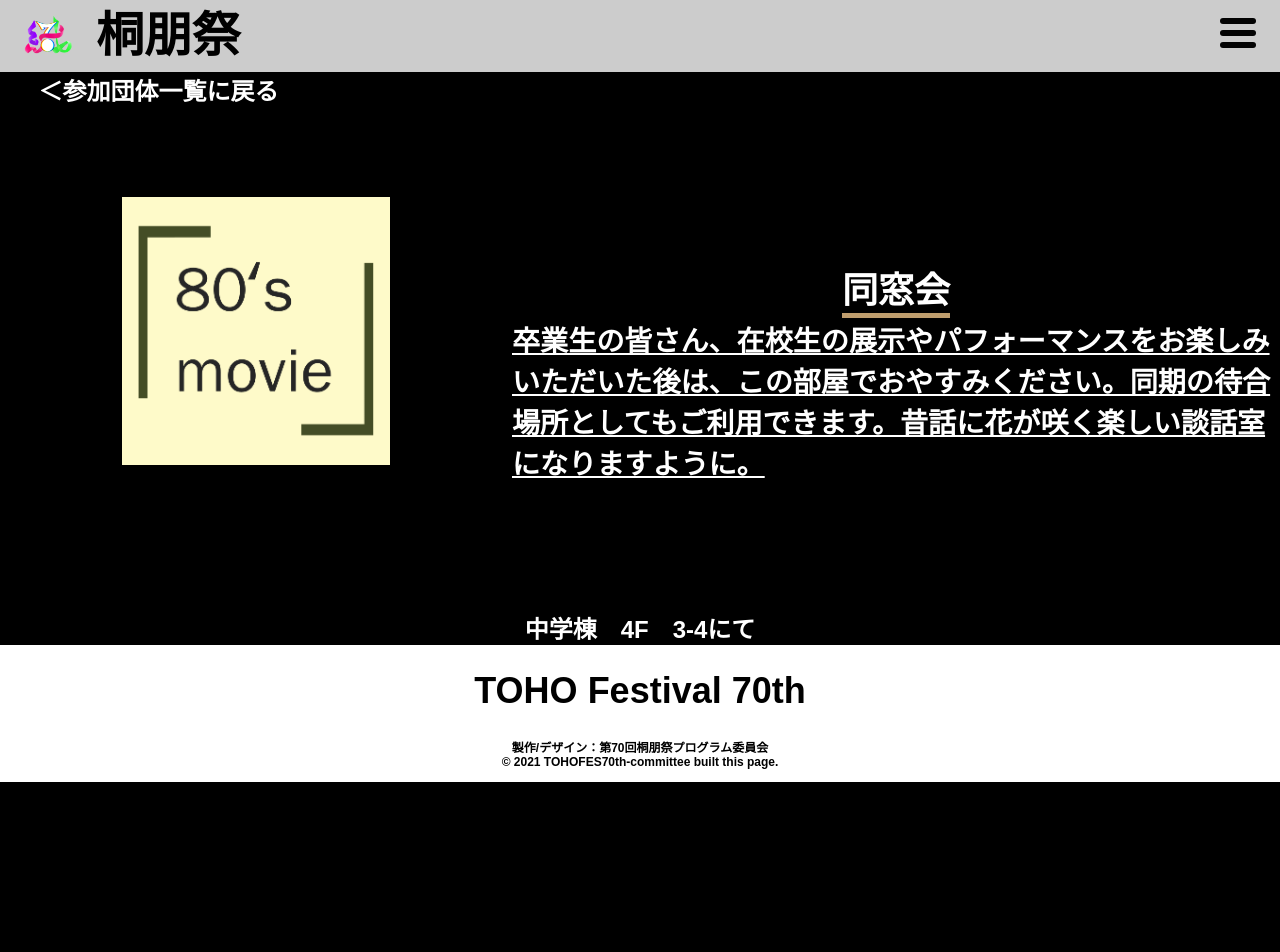
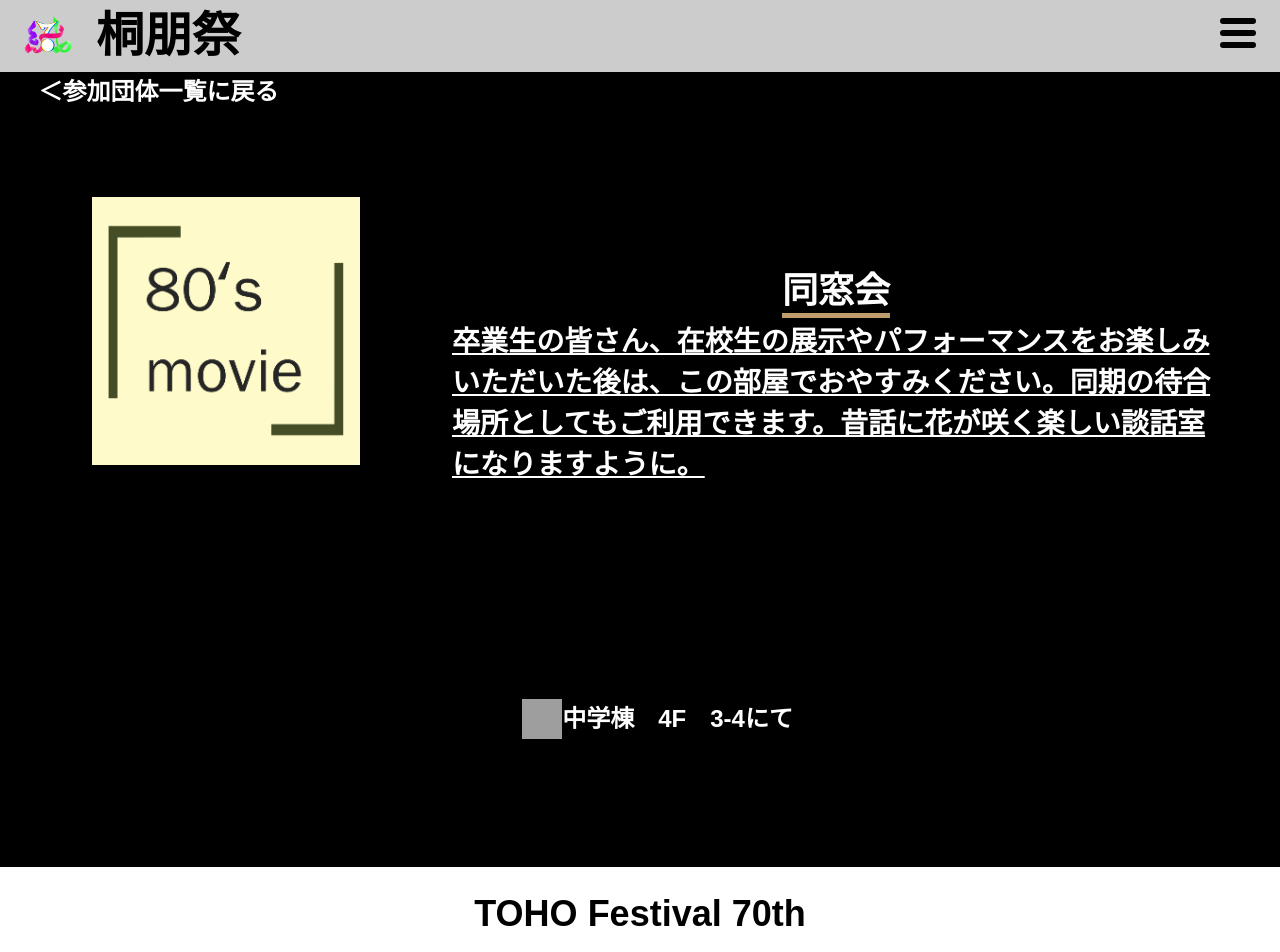
Before and after one commit to toho-festival/website-2021, a Next.js app: page /projects/alumni-association in a window 1280 px wide. Shown: the top 952 px of the page. Before the commit the page ends 800 px from the top, so only its background shows below. Built offline with nearby package versions, Linux system fonts and the light colour scheme; grey boxes are pictures that could not be loaded.

Commit message:
change-commonLayout
commonLayoutのレイアウトをちょっと変更

```diff
--- a/src/pages/projects/[id].tsx
+++ b/src/pages/projects/[id].tsx
@@ -28,7 +28,10 @@ const CommonProjects = ({ postData }) => {
       </Text>
     </Flex>
     <Center>
-      <Location>{postData.building}　{postData.floor}F　{postData.location}にて</Location>
+      <Flex2>
+        <Image src={process.env.basePath +"/images/mapIcon.png"} />
+        <Location>{postData.building}　{postData.floor}F　{postData.location}にて</Location>
+      </Flex2>
     </Center>
 </Wrap>
   );
@@ -68,12 +71,28 @@ const Flex = styled.div`
   justify-content: space-between;
   padding-top: 7vw;
   padding-bottom: 10vw;
-  @media screen and (max-width: 1230px) {
+  @media screen and (max-width: 730px) {
     display: block;
   }
 `;
 
+const Flex2 = styled.div`
+  background-color: black;
+  display: flex;
+  padding-top: 7vw;
+  padding-bottom: 10vw;
+  margin-left: 40%;
+  @media screen and (max-width: 730px) {
+    margin-left: 20%;
+  }
+`;
+
 const Location = styled.div`
+`;
+
+const Image = styled.img`
+  width:40px;
+  height: 40px;
 `;
 
 const Symbol = styled.article`
@@ -88,8 +107,9 @@ const Img = styled.img`
 
 const Text = styled.aside`
   margin-top: 5vw;
+  margin-right: 60px;
   width: 60%;
-  @media screen and (max-width: 1230px) {
+  @media screen and (max-width: 730px) {
     width: 100%;
   }
 `;
@@ -104,8 +124,9 @@ const Subject = styled.h1`
   border-bottom: 5px solid #bf9d6d;
   color: white;
   display: inline-block;
-  @media screen and (max-width: 1230px) {
+  @media screen and (max-width: 730px) {
     border-bottom: 3px solid #bf9d6d;
+    font-size: 22px;
   }
 `;
 
@@ -113,7 +134,7 @@ const Explain = styled.h3`
   display: inline;
   text-decoration: underline;
   color: white;
-  @media screen and (max-width: 1230px) {
+  @media screen and (max-width: 730px) {
     font-size: 12px;
   }
 `;
```
